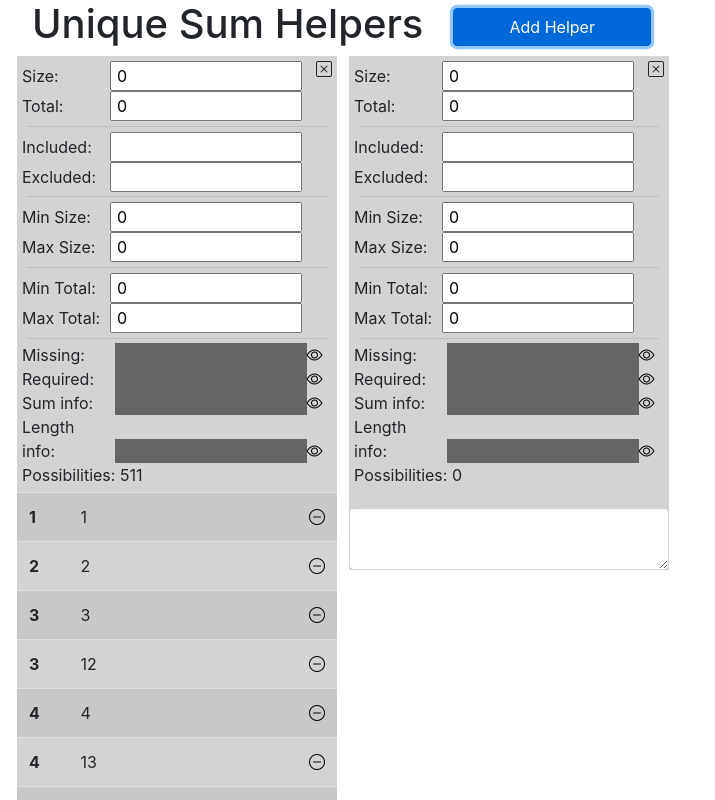
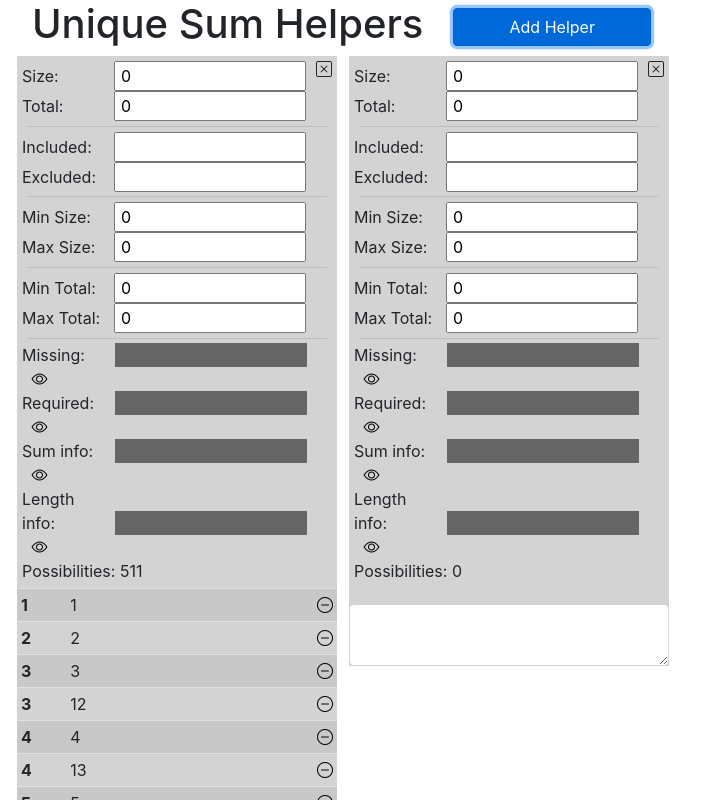
Before and after one commit to smkiewel/unique-sum-helpers-2, a Vue app: page / in a window 1280 px wide. Both pictures are taken after typing "Sample", "Sample", "Sample" into the empty fields and a click on the button "Add Helper". Shown: the top 800 px of the page, without its empty margins (0-715 px from the left). Built offline with nearby package versions, Linux system fonts and the light colour scheme.

Commit message:
Touch ups

```diff
--- a/src/App.vue
+++ b/src/App.vue
@@ -56,4 +56,7 @@
     padding-left: 2rem;
     padding-right: 2rem;
   }
+  .button-div {
+    margin-bottom: .5rem;
+  }
 </style>
--- a/src/components/ComboRow.vue
+++ b/src/components/ComboRow.vue
@@ -46,6 +46,7 @@
   i {
     color: black;
     cursor: pointer;
+    margin-left: 0.60rem;
   }
   .combo-total {
     font-weight:  bold;
--- a/src/components/SumHelper.vue
+++ b/src/components/SumHelper.vue
@@ -378,4 +378,11 @@
     display: inline-block;
     margin-bottom: 0;
   }
+  .table th, .table td {
+    padding: .25rem !important;
+  }
+  .sum-helper-wrapper input {
+    margin-left: .25rem;
+  }
+
 </style>
```
